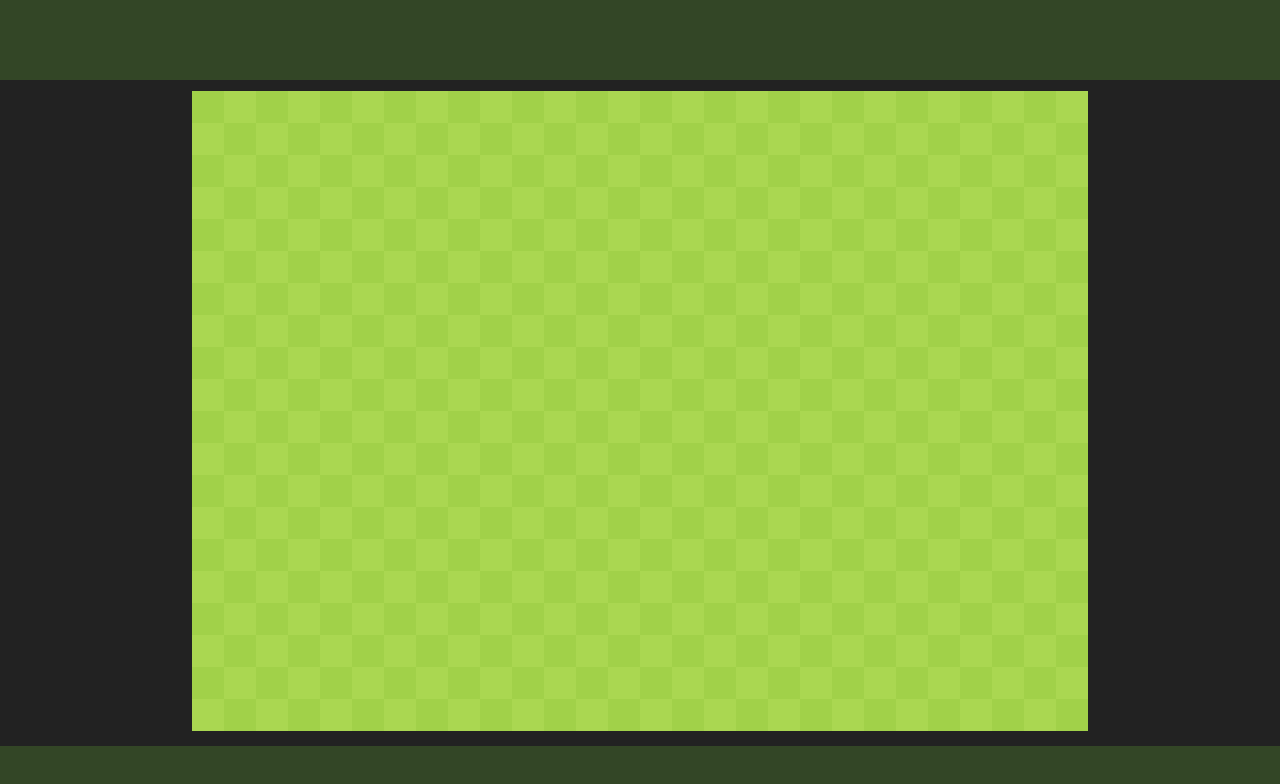
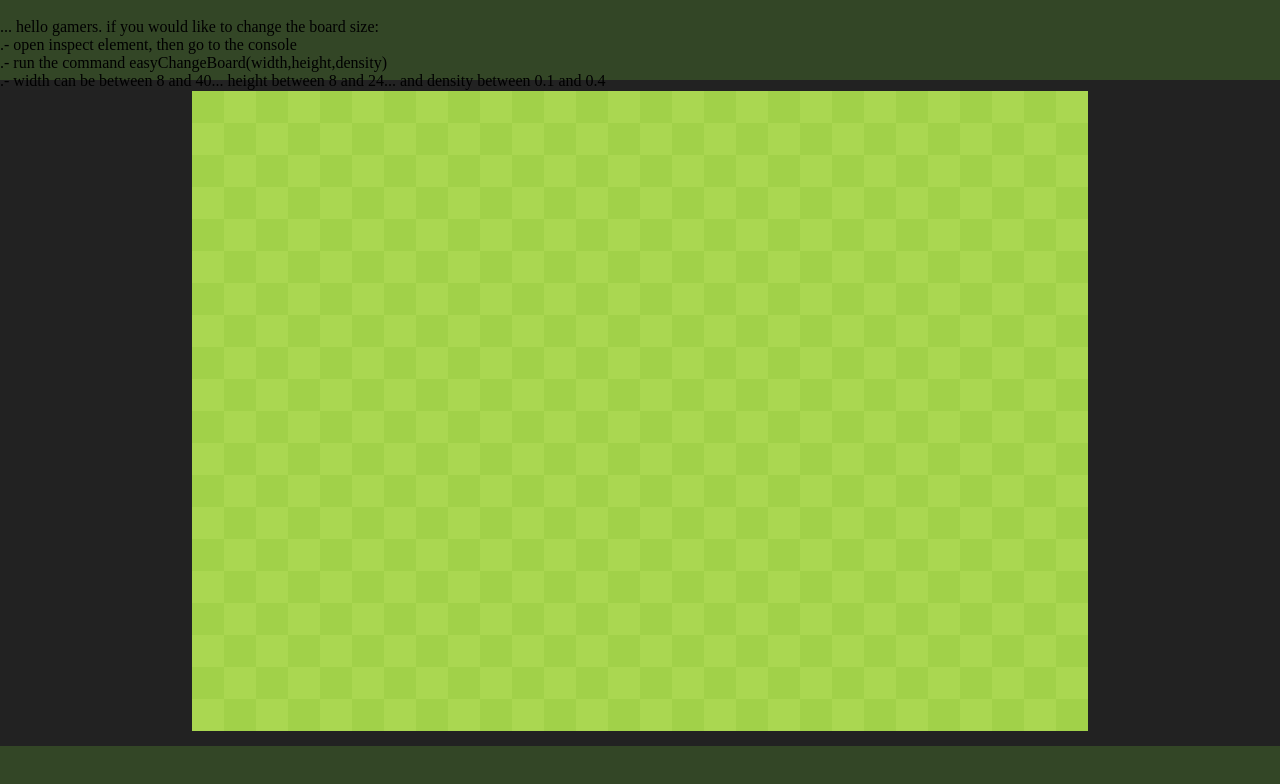
Before and after one commit to Jonathan-Bush/Minesweeper, a plain HTML site: page index.html in a window 1280 px wide. Drawn offline with nearby package versions, Linux system fonts and the light colour scheme.

Commit message:
Temp. Board Instructions
Since there's no real settings, this adds a guide to change the board's settings using the console

```diff
--- a/index.html
+++ b/index.html
@@ -15,7 +15,11 @@
     </head>
     <body>
         <nav>
-
+            <br>
+            ... hello gamers. if you would like to change the board size:<br>
+            .- open inspect element, then go to the console<br>
+            .- run the command easyChangeBoard(width,height,density)<br>
+            .- width can be between 8 and 40... height between 8 and 24... and density between 0.1 and 0.4
         </nav>
         <div id="minesweeper"></div>
         <footer>
```
